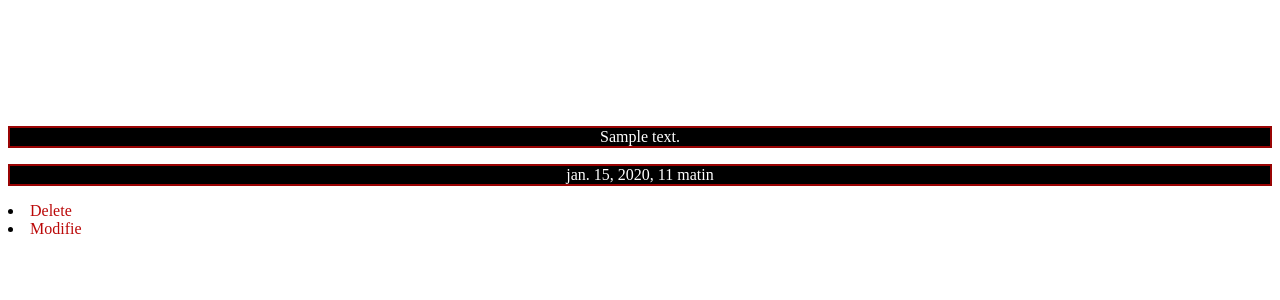
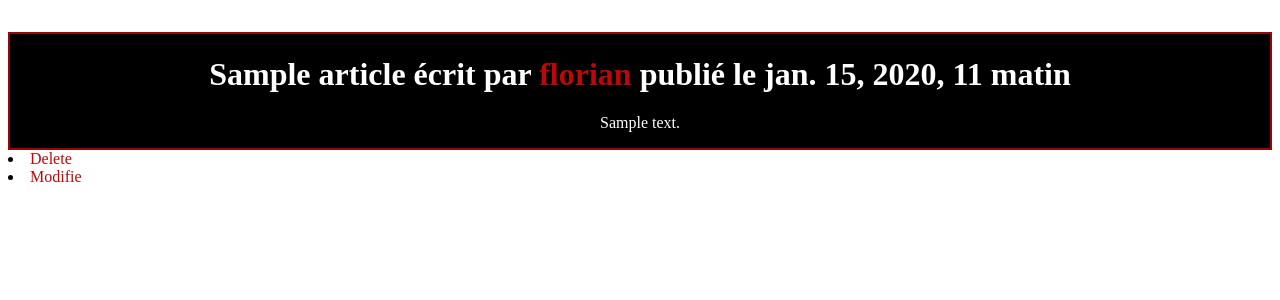
Before and after one commit to FlorianRogeret/Microblog, a Django app: page /articledetail/1/ in a window 1280 px wide. Shown: the part 140-440 px from the top of the page. Run offline with Django 3.2, Linux system fonts and the light colour scheme; data comes from the database, SQL or seed files in the repository; both versions use the stored data as it was after the commit; tables that the repository leaves empty hold one stand-in row (values such as "Sample post").

Commit message:
completion css

```diff
--- a/blog/templates/article_detail.html
+++ b/blog/templates/article_detail.html
@@ -1,10 +1,15 @@
 {% extends '_base.html' %}
 {% block body %}
 
-    <h2>{{article.title}}</h2>
-    <h2 id="author"><a href = "{% url 'article:article_user' username=article.author%}"></a>{{article.author}}</a></h2>
-    <p id="article">{{article.body}}</p>
-    <p id="article">{{article.creation_date}}</p>
+    <div id="log" style="text-align:center;">
+        <h1>{{article.title}} écrit par
+            <a href = "{% url 'article:article_user' username=article.author%}">{{article.author}}</a>
+            publié le {{article.creation_date}}
+        </h1>
+
+        <p style="text-align:center;font-size: 100%;">{{article.body}}</p>
+    </div>
+
 
     <li><a href="{% url 'article:delete' id=article.id %}">Delete</a></li>
     <li><a href="{% url 'article:modifie' id=article.id %}">Modifie</a></li>
```
Also changed, not shown: db.sqlite3.
